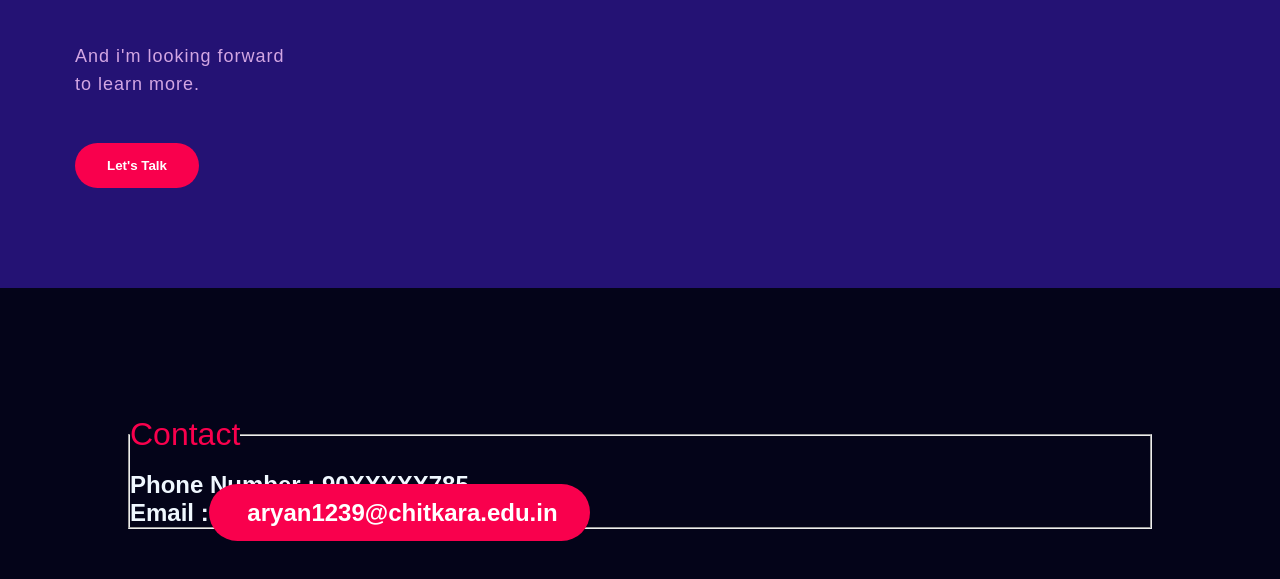
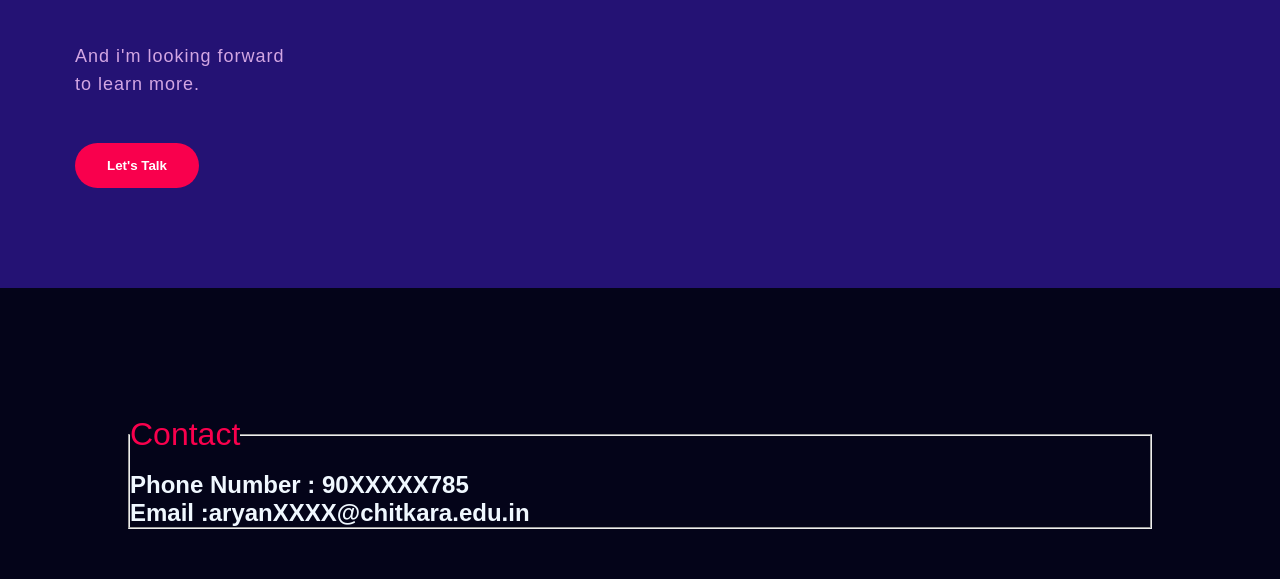
Before and after one commit to AryanSharma001/Aryanportfolio, a plain HTML site: page index.html in a window 1280 px wide. Shown: the part 1469-2048 px from the top of the page. Drawn offline with Linux system fonts and the light colour scheme.

Commit message:
First commit now

```diff
--- a/index.html
+++ b/index.html
@@ -78,7 +78,7 @@
              Contact
         </legend><br>
         <h2> Phone Number : 90XXXXX785</h2>
-        <h2> Email :<a href="mailto:aryan1239@chitkara.edu.in" style="text-decoration:none"> aryan1239@chitkara.edu.in </a></h2>
+        <h2> Email :aryanXXXX@chitkara.edu.in </a></h2>
     </fieldset>
 
 
```
Also changed, not shown: style.css (line endings or trailing spaces).
